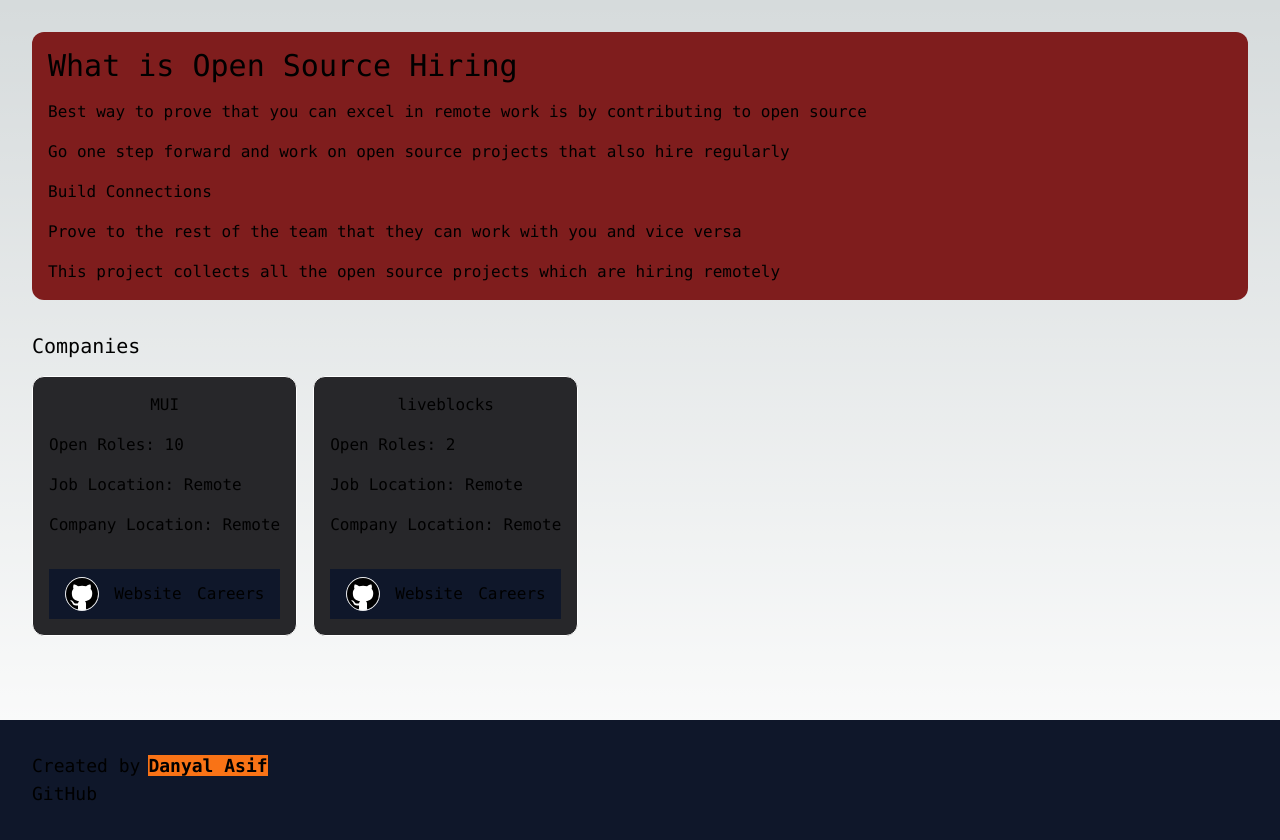
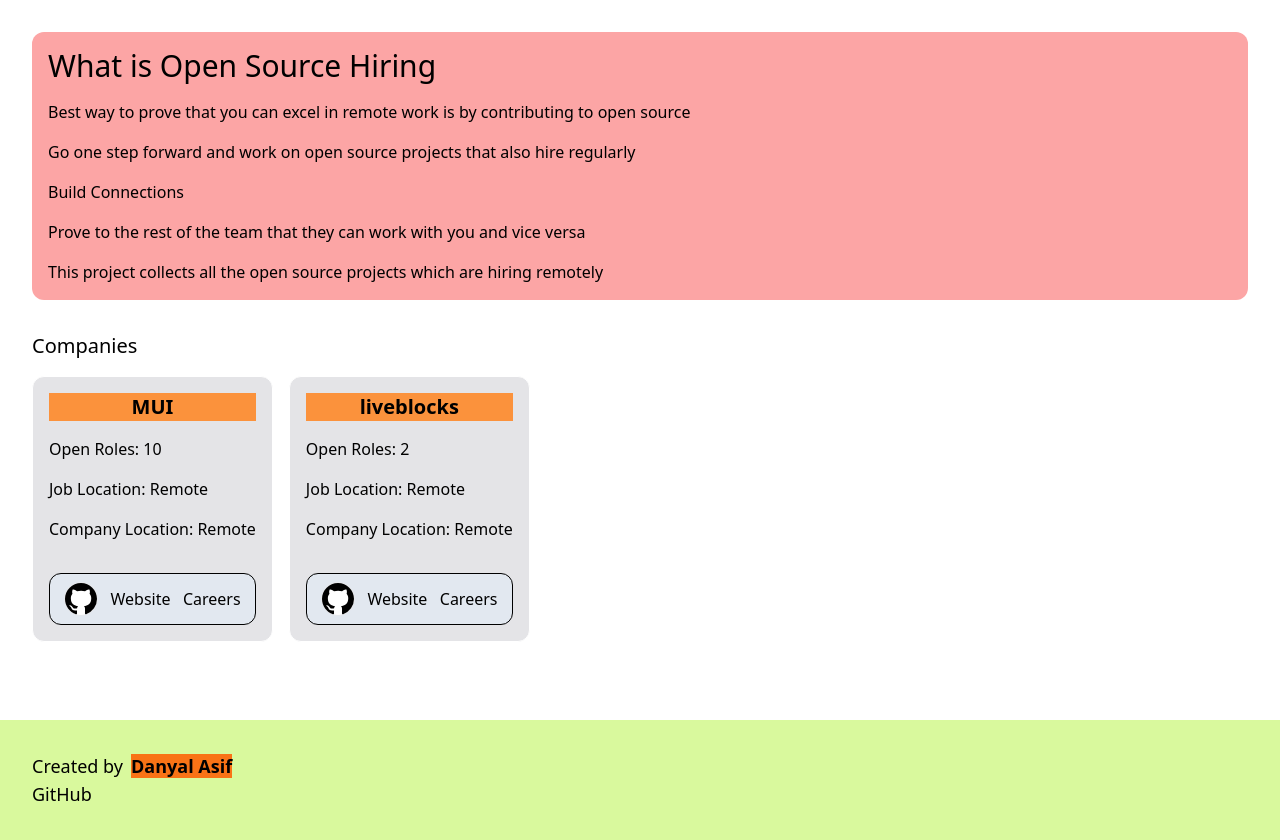
Before and after one commit to danyalasif/open-source-hiring, a Next.js app: page / in a window 1280 px wide. Built offline with nearby package versions, Linux system fonts and the light colour scheme.

Commit message:
Add layout, footer, and styles

```diff
--- /dev/null
+++ b/src/components/footer.tsx
@@ -0,0 +1,16 @@
+export default function Footer() {
+  return (
+    <footer className="mt-auto p-8 text-lg bg-lime-200">
+      Created by
+      <a
+        className="bg-orange-500 text-black font-extrabold hover:bg-red-400 ml-2"
+        href="https://danyalasif.com"
+      >
+        Danyal Asif
+      </a>
+      <div>
+        <a href="https://github.com/danyalasif/open-source-hiring">GitHub</a>
+      </div>
+    </footer>
+  );
+}
--- /dev/null
+++ b/src/components/layout.tsx
@@ -0,0 +1,13 @@
+// import Navbar from './navbar'
+
+import Footer from "./footer";
+
+export default function Layout({ children }) {
+  return (
+    <>
+      {/* <Navbar /> */}
+      {children}
+      <Footer />
+    </>
+  );
+}
--- a/src/pages/_app.tsx
+++ b/src/pages/_app.tsx
@@ -1,6 +1,11 @@
-import '@/styles/globals.css'
-import type { AppProps } from 'next/app'
+import Layout from "@/components/layout";
+import "@/styles/globals.css";
+import type { AppProps } from "next/app";
 
 export default function App({ Component, pageProps }: AppProps) {
-  return <Component {...pageProps} />
+  return (
+    <Layout>
+      <Component {...pageProps} />
+    </Layout>
+  );
 }
--- a/src/pages/index.tsx
+++ b/src/pages/index.tsx
@@ -46,8 +46,8 @@
         <meta name="viewport" content="width=device-width, initial-scale=1" />
         <link rel="icon" href="/favicon.ico" />
       </Head>
-      <main className="p-8 flex flex-col h-[90vh]">
-        <div className="p-4 mb-8 bg-red-900 border-blue-900 rounded-xl gap-4 flex flex-col">
+      <main className="p-8 flex flex-col min-h-[90vh]">
+        <div className="p-4 mb-8 bg-red-300 border-blue-900 rounded-xl gap-4 flex flex-col">
           <h2 className="text-3xl">What is Open Source Hiring</h2>
           <p>
             Best way to prove that you can excel in remote work is by
@@ -70,18 +70,20 @@
         </div>
 
         <h3 className="text-xl mb-4">Companies</h3>
-        <div className="flex flex-row w-max gap-4">
+        <div className="flex flex-row gap-4 flex-wrap">
           {data.map((item) => {
             return (
               <div
                 key={item.id}
-                className="flex flex-col gap-4 p-4 border rounded-xl bg-zinc-800 border-white"
+                className="flex flex-col gap-4 p-4 border rounded-xl bg-zinc-200 border-white"
               >
-                <p className="text-center">{item.companyName}</p>
+                <p className="text-center bg-orange-400 text-xl font-bold">
+                  {item.companyName}
+                </p>
                 <p>Open Roles: {item.openRoles}</p>
                 <p>Job Location: {item.remote ? "Remote" : "On-Site"}</p>
                 <p>Company Location: {item.location}</p>
-                <div className="flex justify-around items-center bg-slate-900 mt-4 p-2">
+                <div className="flex justify-around items-center bg-slate-200 mt-4 p-2 border border-black rounded-xl">
                   <a
                     href={item.githubSrc}
                     target="_blank"
@@ -98,7 +100,7 @@
                       className="octicon octicon-mark-github v-align-middle"
                     >
                       <path
-                        fill-rule="evenodd"
+                        fillRule="evenodd"
                         d="M8 0C3.58 0 0 3.58 0 8c0 3.54 2.29 6.53 5.47 7.59.4.07.55-.17.55-.38 0-.19-.01-.82-.01-1.49-2.01.37-2.53-.49-2.69-.94-.09-.23-.48-.94-.82-1.13-.28-.15-.68-.52-.01-.53.63-.01 1.08.58 1.23.82.72 1.21 1.87.87 2.33.66.07-.52.28-.87.51-1.07-1.78-.2-3.64-.89-3.64-3.95 0-.87.31-1.59.82-2.15-.08-.2-.36-1.02.08-2.12 0 0 .67-.21 2.2.82.64-.18 1.32-.27 2-.27.68 0 1.36.09 2 .27 1.53-1.04 2.2-.82 2.2-.82.44 1.1.16 1.92.08 2.12.51.56.82 1.27.82 2.15 0 3.07-1.87 3.75-3.65 3.95.29.25.54.73.54 1.48 0 1.07-.01 1.93-.01 2.2 0 .21.15.46.55.38A8.013 8.013 0 0016 8c0-4.42-3.58-8-8-8z"
                       ></path>
                     </svg>
@@ -125,18 +127,6 @@
           })}
         </div>
       </main>
-      <footer className="mt-auto p-8 text-lg bg-slate-900">
-        Created by
-        <a
-          className="bg-orange-500 text-black font-extrabold hover:bg-red-400 ml-2"
-          href="https://danyalasif.com"
-        >
-          Danyal Asif
-        </a>
-        <div>
-          <a href="https://github.com/danyalasif/open-source-hiring">GitHub</a>
-        </div>
-      </footer>
     </>
   );
 }
--- a/src/styles/globals.css
+++ b/src/styles/globals.css
@@ -5,9 +5,9 @@
 :root {
   --max-width: 1100px;
   --border-radius: 12px;
-  --font-mono: ui-monospace, Menlo, Monaco, 'Cascadia Mono', 'Segoe UI Mono',
-    'Roboto Mono', 'Oxygen Mono', 'Ubuntu Monospace', 'Source Code Pro',
-    'Fira Mono', 'Droid Sans Mono', 'Courier New', monospace;
+  --font-mono: ui-monospace, Menlo, Monaco, "Cascadia Mono", "Segoe UI Mono",
+    "Roboto Mono", "Oxygen Mono", "Ubuntu Monospace", "Source Code Pro",
+    "Fira Mono", "Droid Sans Mono", "Courier New", monospace;
 
   --foreground-rgb: 0, 0, 0;
   --background-start-rgb: 214, 219, 220;
@@ -44,7 +44,11 @@
   --card-border-rgb: 131, 134, 135;
 }
 
-@media (prefers-color-scheme: dark) {
+#__next {
+  background-color: rgb(255, 255, 255);
+}
+
+/* @media (prefers-color-scheme: dark) {
   :root {
     --foreground-rgb: 255, 255, 255;
     --background-start-rgb: 0, 0, 0;
@@ -109,4 +113,4 @@
   html {
     color-scheme: dark;
   }
-}
+} */
```
